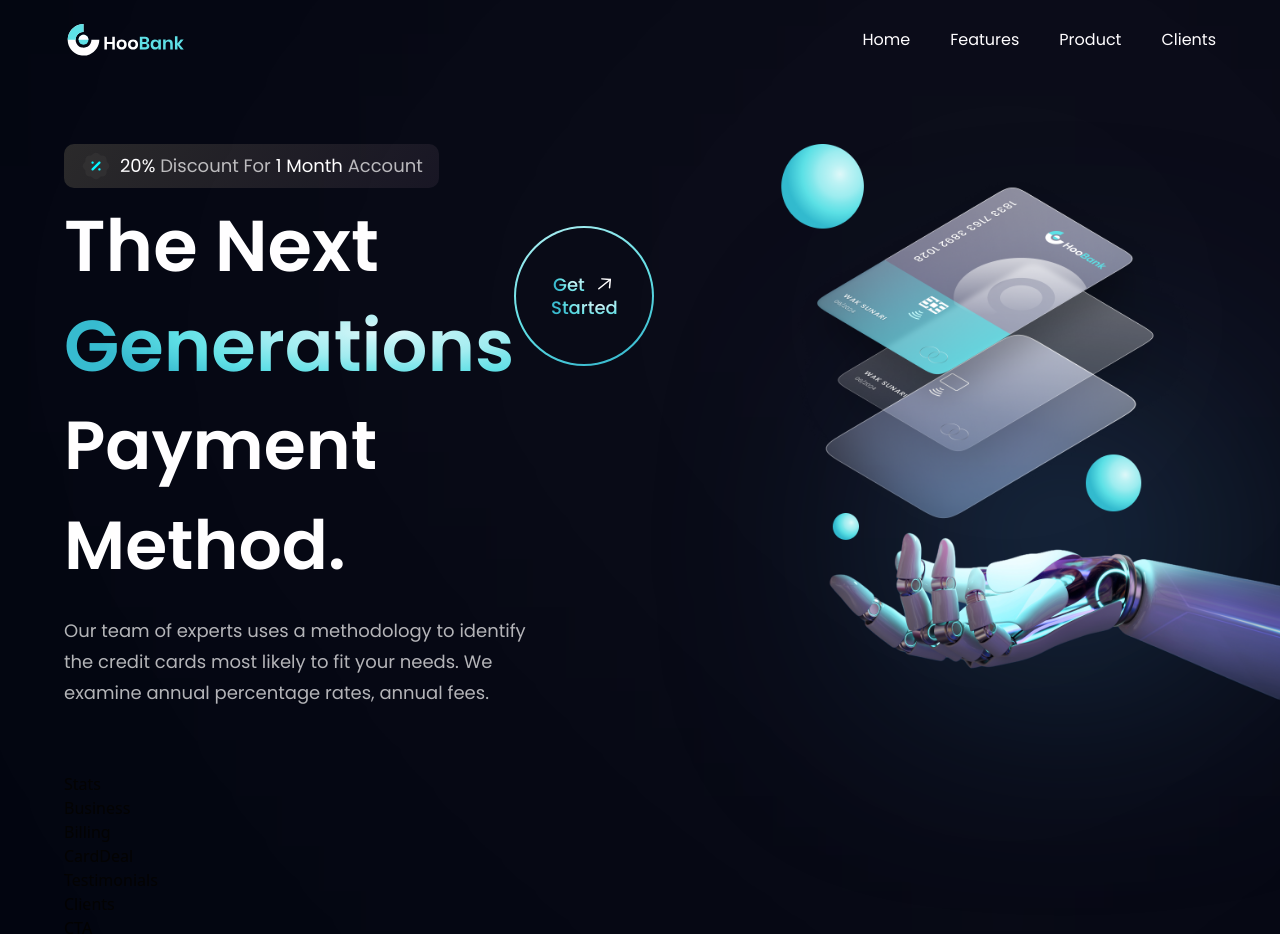
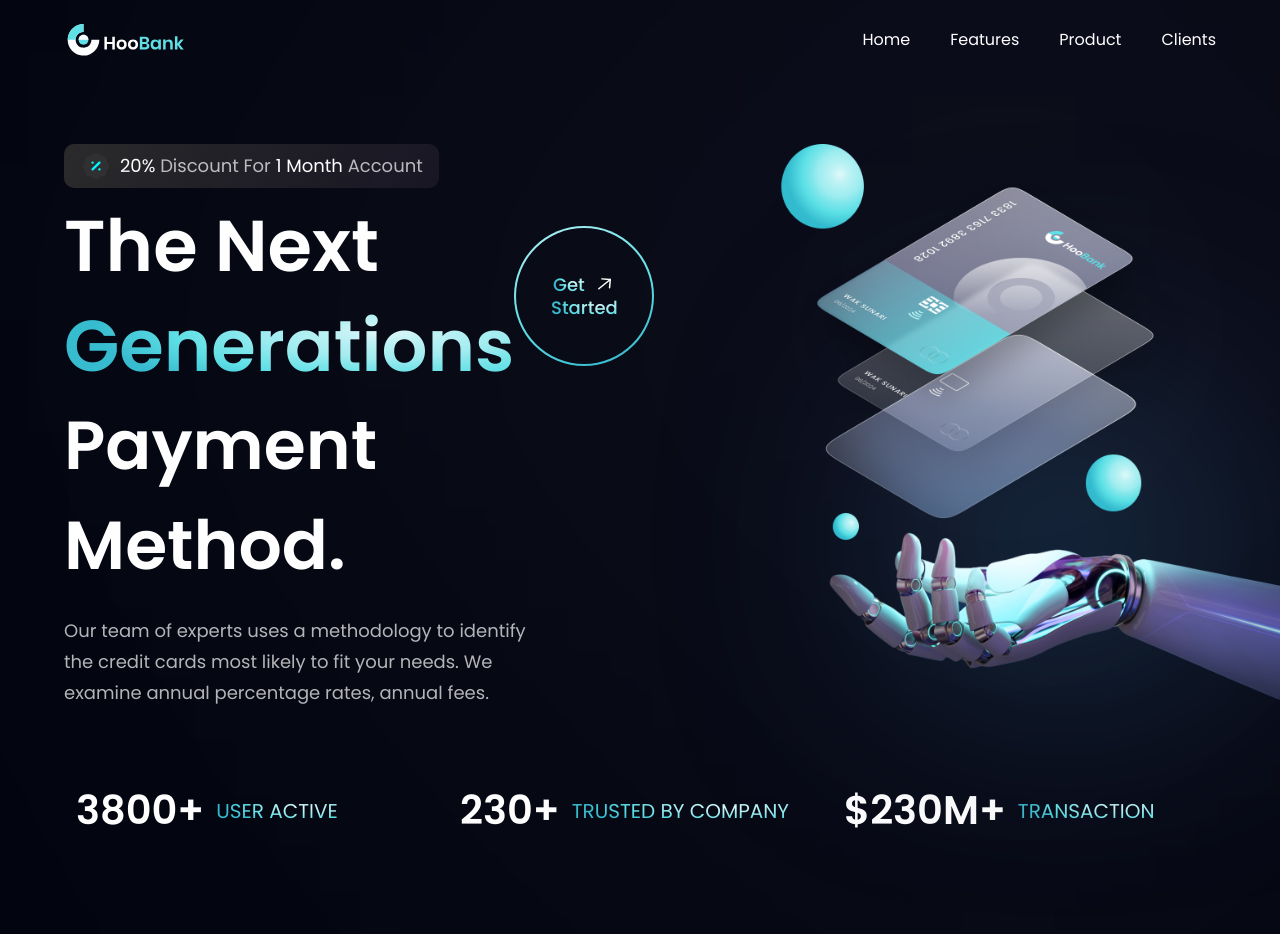
Before and after one commit to RebeccaMeegahapola/bank_modern_app, a React (Vite) app in the folder bank_modern_app/: page / in a window 1280 px wide. Shown: the top 934 px of the page. Built offline with nearby package versions, Linux system fonts and the light colour scheme.

Commit message:
Create Stats component

```diff
--- a/bank_modern_app/src/components/Stats.tsx
+++ b/bank_modern_app/src/components/Stats.tsx
@@ -1,9 +1,16 @@
-import React from 'react'
+import { stats } from '../constants'
+import styles from '../style'
 
-const Stats: React.FC = () => {
-  return (
-    <div>Stats</div>
-  )
-}
+const Stats: React.FC = () => (
+    <section className={`${styles.flexCenter} flex-row flex-wrap sm:mb-20 mb-6`}>
+        {stats.map((stat) => (
+            <div key={stat.id} className={`flex-1 flex justify-start items-center flex-row m-3`}>
+                <h4 className='font-poppins font-semibold xs:text-[40px] text-[30px] xs:leading-[53px] leading-[43px] text-white'>{stat.value}</h4>
+                <p className='font-poppins font-normal xs:text-[20px] text-[15px] xs:leading-[26px] leading-[21px] text-gradient uppercase ml-3'>{stat.title}</p>
+            </div>
+        ))}
+    </section>
+)
+
 
 export default Stats
```
